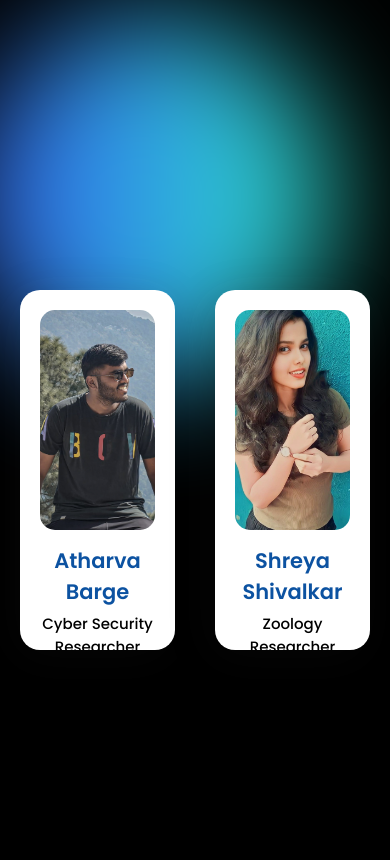
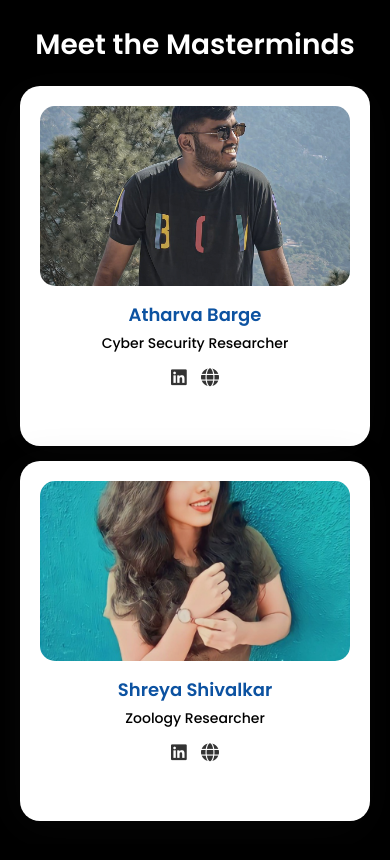
Before and after one commit to atharva-barge/researchFellow, a plain HTML site: page index.html in a window 390 px wide. Drawn offline with Linux system fonts and the light colour scheme.

Commit message:
Update index.html

```diff
--- a/index.html
+++ b/index.html
@@ -22,12 +22,20 @@
             align-items: center;
             justify-content: center;
             background-color: #000;
+            flex-direction: column;
+        }
+
+        h1 {
+            color: #fff;
+            font-size: 36px;
+            margin-bottom: 30px;
+            text-align: center;
         }
 
         .container {
             position: relative;
             width: 100%;
-            height: 100vh;
+            height: auto;
         }
 
         /* Glowing Circle */
@@ -61,11 +69,12 @@
         .home-container {
             position: relative;
             width: 100%;
-            height: 100vh;
             display: flex;
             align-items: center;
             justify-content: center;
+            gap: 20px;
             z-index: 2;
+            flex-wrap: wrap;
         }
 
         .profile-card {
@@ -116,7 +125,7 @@
             margin-bottom: 10px;
         }
 
-        .caption .social-links i {
+        .caption .social-links a {
             font-size: 21px;
             margin: 0 5px;
             cursor: pointer;
@@ -124,14 +133,52 @@
             transition: all .4s;
         }
 
-        .caption .social-links i:hover {
+        .caption .social-links a:hover {
             color: #0c52a1;
+        }
+
+        /* Media Query for Tablets and Mobile Devices */
+        @media (max-width: 768px) {
+            h1 {
+                font-size: 28px;
+                margin-bottom: 20px;
+            }
+
+            .home-container {
+                flex-direction: column;
+                gap: 15px;
+            }
+
+            .profile-card {
+                width: 90%;
+                max-width: 350px;
+            }
+
+            .profile-card .img {
+                height: 180px;
+            }
+
+            .caption h3 {
+                font-size: 18px;
+            }
+
+            .caption p {
+                font-size: 14px;
+            }
+
+            .caption .social-links a {
+                font-size: 18px;
+            }
+
+            .glowing-circle {
+                display: none; /* Hide glowing circle on small screens */
+            }
         }
     </style>
 </head>
 <body>
+    <h1>Meet the Masterminds</h1>
     <div class="container">
-        <h1>Meet the Masterminds</h1>
         <div class="glowing-circle"></div> <!-- Glowing circle -->
         <div class="home-container">
             <div class="profile-card">
@@ -142,7 +189,7 @@
                     <h3>Atharva Barge</h3>
                     <p>Cyber Security Researcher</p>
                     <div class="social-links">
-                        <a href="https://linkedin.com/in/atharvasbarge"><i class="fa-brands fa-linkedin"></i></a>
+                        <a href="https://linkedin.com/in/atharvasbarge" target="_blank"><i class="fa-brands fa-linkedin"></i></a>
                         <a href="atharva/index.html"><i class="fa fa-globe"></i></a>
                     </div>
                 </div>
@@ -155,24 +202,11 @@
                     <h3>Shreya Shivalkar</h3>
                     <p>Zoology Researcher</p>
                     <div class="social-links">
-                        <a href="https://linkedin.com/in/shreyashivalkar"><i class="fa-brands fa-linkedin"></i></a>
+                        <a href="https://linkedin.com/in/shreyashivalkar" target="_blank"><i class="fa-brands fa-linkedin"></i></a>
                         <a href="shreya/index.html"><i class="fa fa-globe"></i></a>
                     </div>
                 </div>
             </div>
-            <!-- <div class="profile-card">
-                <div class="img">
-                    <img src="suyash.jpeg" alt="NotSuyesh Agate">
-                </div>
-                <div class="caption">
-                    <h3>NotSuyesh Agate</h3>
-                    <p>Zoology Researcher</p>
-                    <div class="social-links">
-                        <a href="https://in.linkedin.com/in/suyash-agate-b7331524b"><i class="fa-brands fa-linkedin"></i></a>
-                        <i class="fa fa-globe"></i>
-                    </div>
-                </div>
-            </div> -->
         </div>
     </div>
     <script>
```
